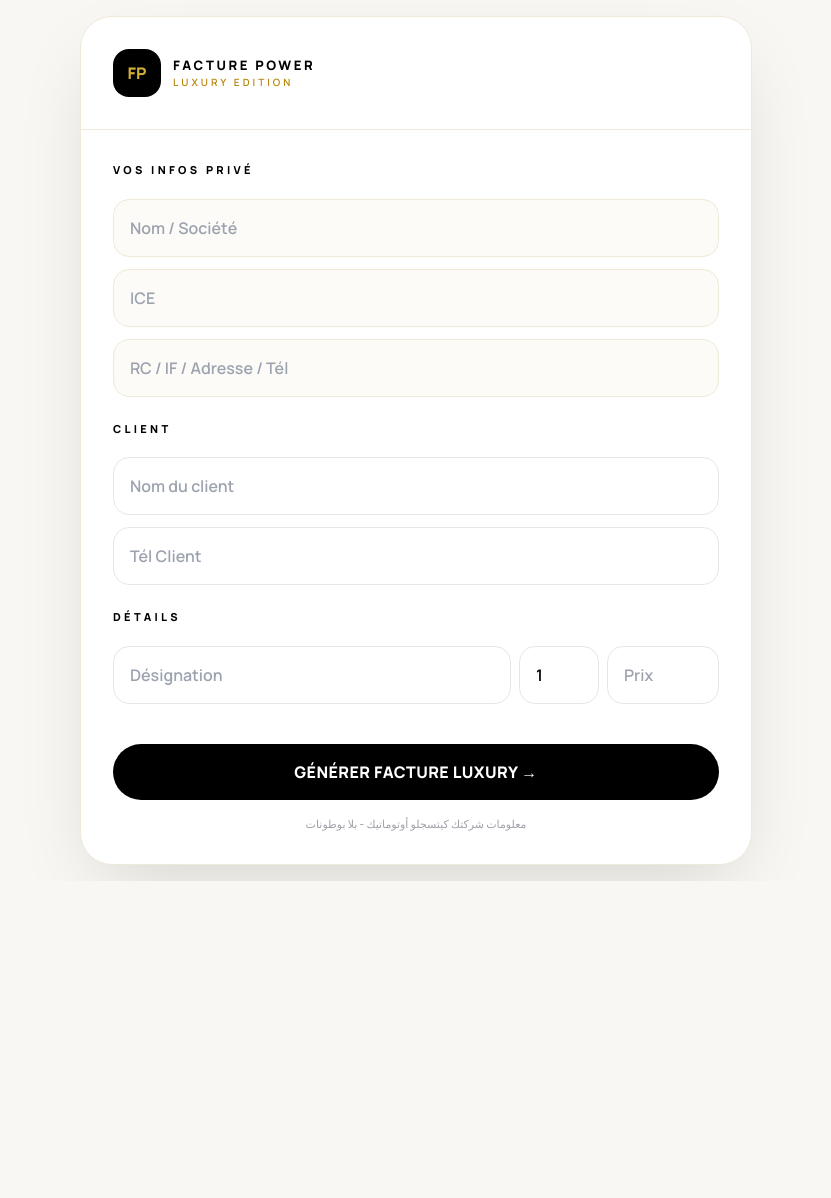
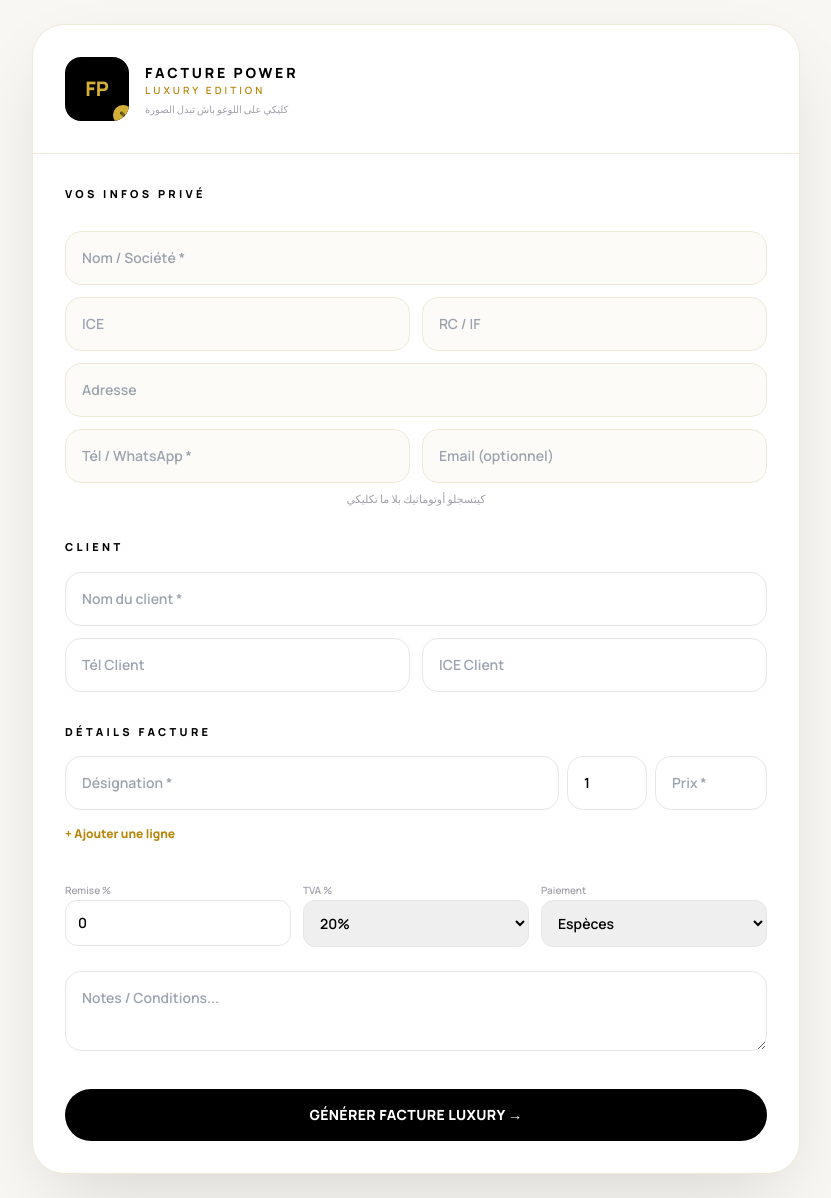
Before and after one commit to ilyassebenmouloud123-source/fucture-power, a Flask app: page / in a window 1280 px wide. Shown: the whole page, without its empty margins (224-1055 px from the left). Before the commit the page ends 881 px from the top, so only its background shows below. Run offline with Flask 3, Linux system fonts and the light colour scheme; some libraries are stand-ins or nearby versions.

Commit message:
Update form.html

```diff
--- a/templates/form.html
+++ b/templates/form.html
@@ -2,33 +2,83 @@
 <html lang="fr"><head><meta charset="UTF-8"><meta name="viewport" content="width=device-width,initial-scale=1">
 <title>FACTURE POWER - LUXURY</title><script src="https://cdn.tailwindcss.com"></script>
 <link href="https://fonts.googleapis.com/css2?family=Cormorant+Garamond:wght@700&family=Manrope:wght@600;800&display=swap" rel="stylesheet">
-<style>body{font-family:'Manrope',sans-serif;background:#f8f7f3}.serif{font-family:'Cormorant Garamond',serif}.gold{color:#B8860B}.bg-gold{background:linear-gradient(135deg,#D4AF37,#B8860B)}</style>
+<style>body{font-family:'Manrope',sans-serif;background:#f8f7f3}.serif{font-family:'Cormorant Garamond',serif}.gold{color:#B8860B}</style>
 </head>
-<body class="min-h-screen p-4">
-<div class="max-w-2xl mx-auto bg-white rounded-[32px] shadow-[0_30px_80px_-20px_rgba(0,0,0,0.15)] border border-[#efe9d7] overflow-hidden">
-<div class="p-8 flex items-center gap-3 border-b border-[#efe9d7]"><div class="w-12 h-12 rounded-2xl bg-black flex items-center justify-center text-[#D4AF37] font-black">FP</div><div><p class="font-black tracking-[0.2em] text-[13px]">FACTURE POWER</p><p class="text-[10px] tracking-[0.3em] gold">LUXURY EDITION</p></div></div>
+<body class="min-h-screen p-3 md:p-6">
+<div class="max-w-3xl mx-auto bg-white rounded-[32px] shadow-[0_30px_80px_-20px_rgba(0,0,0,0.15)] border border-[#efe9d7] overflow-hidden">
+
+<!-- HEADER + LOGO UPLOAD -->
+<div class="p-8 border-b border-[#efe9d7] flex justify-between items-center">
+<div class="flex items-center gap-4">
+<label class="w-16 h-16 bg-black rounded-2xl flex items-center justify-center overflow-hidden cursor-pointer relative group">
+<img id="logoPreview" class="hidden w-full h-full object-cover">
+<span id="logoText" class="text-[#D4AF37] font-black text-xl">FP</span>
+<input type="file" id="logoInput" class="hidden" accept="image/*">
+<span class="absolute -bottom-1 -right-1 bg-[#D4AF37] text-[9px] w-5 h-5 rounded-full flex items-center justify-center">✎</span>
+</label>
+<div><p class="font-black tracking-[0.2em] text-[14px]">FACTURE POWER</p><p class="text-[10px] tracking-[0.3em] gold">LUXURY EDITION</p><p class="text-[10px] text-zinc-400 mt-1">كليكي على اللوغو باش تبدل الصورة</p></div>
+</div>
+<a id="waLink" target="_blank" class="hidden bg-green-500 text-white px-4 py-2 rounded-full text-xs font-bold">WhatsApp</a>
+</div>
+
 <div class="p-8">
-<form action="/facture" method="POST">
-<h2 class="font-bold text-[11px] tracking-[0.3em] mb-5">VOS INFOS PRIVÉ</h2>
-<input name="ent_nom" id="company" placeholder="Nom / Société" required class="w-full border border-[#efe9d7] rounded-2xl p-4 mb-3 bg-[#fcfbf7]">
-<input name="ent_ice" id="ice" placeholder="ICE" class="w-full border border-[#efe9d7] rounded-2xl p-4 mb-3 bg-[#fcfbf7]">
-<input name="ent_adresse" id="rc" placeholder="RC / IF / Adresse / Tél" class="w-full border border-[#efe9d7] rounded-2xl p-4 mb-6 bg-[#fcfbf7]">
+<form action="/facture" method="POST" id="mainForm">
+<h2 class="font-bold text-[11px] tracking-[0.3em] mb-3">VOS INFOS PRIVÉ</h2>
+<!-- HISTORIC -->
+<div id="historic" class="flex gap-2 mb-4 flex-wrap"></div>
 
-<h2 class="font-bold text-[11px] tracking-[0.3em] mb-5">CLIENT</h2>
-<input name="client" placeholder="Nom du client" required class="w-full border rounded-2xl p-4 mb-3">
-<input name="client_tel" placeholder="Tél Client" class="w-full border rounded-2xl p-4 mb-6">
+<input name="ent_nom" id="company" placeholder="Nom / Société *" required class="w-full border border-[#efe9d7] rounded-2xl p-4 mb-3 bg-[#fcfbf7] text-sm">
+<div class="grid grid-cols-2 gap-3 mb-3">
+<input name="ent_ice" id="ice" placeholder="ICE" class="border border-[#efe9d7] rounded-2xl p-4 bg-[#fcfbf7] text-sm">
+<input name="ent_rc" id="rc" placeholder="RC / IF" class="border border-[#efe9d7] rounded-2xl p-4 bg-[#fcfbf7] text-sm">
+</div>
+<input name="ent_adresse" id="adresse" placeholder="Adresse" class="w-full border border-[#efe9d7] rounded-2xl p-4 mb-3 bg-[#fcfbf7] text-sm">
+<div class="grid grid-cols-2 gap-3 mb-2">
+<input name="ent_tel" id="tel" placeholder="Tél / WhatsApp *" required class="border border-[#efe9d7] rounded-2xl p-4 bg-[#fcfbf7] text-sm">
+<input name="ent_email" id="email" placeholder="Email (optionnel)" class="border border-[#efe9d7] rounded-2xl p-4 bg-[#fcfbf7] text-sm">
+</div>
+<p class="text-[11px] text-zinc-400 text-center mb-8">كيتسجلو أوتوماتيك بلا ما تكليكي</p>
 
-<h2 class="font-bold text-[11px] tracking-[0.3em] mb-5">DÉTAILS</h2>
-<div id="items"><div class="flex gap-2 mb-2"><input name="nom" placeholder="Désignation" required class="flex-1 border rounded-2xl p-4"><input name="qte" type="number" value="1" class="w-20 border rounded-2xl p-4"><input name="prix" type="number" placeholder="Prix" required class="w-28 border rounded-2xl p-4"></div></div>
+<h2 class="font-bold text-[11px] tracking-[0.3em] mb-4">CLIENT</h2>
+<input name="client" placeholder="Nom du client *" required class="w-full border rounded-2xl p-4 mb-3 text-sm">
+<div class="grid grid-cols-2 gap-3 mb-8">
+<input name="client_tel" id="clientTel" placeholder="Tél Client" class="border rounded-2xl p-4 text-sm">
+<input name="client_ice" placeholder="ICE Client" class="border rounded-2xl p-4 text-sm">
+</div>
 
-<button type="submit" class="w-full bg-black text-white rounded-full p-4 font-bold mt-8 tracking-wide">GÉNÉRER FACTURE LUXURY →</button>
+<h2 class="font-bold text-[11px] tracking-[0.3em] mb-4">DÉTAILS FACTURE</h2>
+<div id="items">
+<div class="flex gap-2 mb-2"><input name="nom" placeholder="Désignation *" required class="flex-1 border rounded-2xl p-4 text-sm"><input name="qte" type="number" value="1" min="1" class="w-20 border rounded-2xl p-4 text-sm"><input name="prix" type="number" placeholder="Prix *" required class="w-28 border rounded-2xl p-4 text-sm"></div>
+</div>
+<button type="button" onclick="addItem()" class="text-xs gold font-bold mt-2">+ Ajouter une ligne</button>
+
+<div class="grid grid-cols-3 gap-3 mt-8">
+<div><label class="text-[10px] text-zinc-400">Remise %</label><input name="remise" type="number" value="0" class="w-full border rounded-xl p-3 text-sm"></div>
+<div><label class="text-[10px] text-zinc-400">TVA %</label><select name="tva" class="w-full border rounded-xl p-3 text-sm"><option value="0">0%</option><option value="20" selected>20%</option><option value="10">10%</option></select></div>
+<div><label class="text-[10px] text-zinc-400">Paiement</label><select name="paiement" class="w-full border rounded-xl p-3 text-sm"><option>Espèces</option><option>Virement</option><option>Chèque</option></select></div>
+</div>
+
+<textarea name="notes" placeholder="Notes / Conditions..." class="w-full border rounded-2xl p-4 mt-6 text-sm h-20"></textarea>
+
+<button type="submit" class="w-full bg-black text-white rounded-full p-4 font-bold mt-8 tracking-wide text-sm">GÉNÉRER FACTURE LUXURY →</button>
 </form>
-<p class="text-[11px] text-zinc-400 text-center mt-4">معلومات شركتك كيتسجلو أوتوماتيك - بلا بوطونات</p>
 </div>
 </div>
+
 <script>
-const c=document.getElementById('company'),i=document.getElementById('ice'),r=document.getElementById('rc');
-c.value=localStorage.getItem('company')||''; i.value=localStorage.getItem('ice')||''; r.value=localStorage.getItem('rc')||'';
-[c,i,r].forEach(el=>el.addEventListener('input',()=>{localStorage.setItem('company',c.value);localStorage.setItem('ice',i.value);localStorage.setItem('rc',r.value)}));
-</script>
-</body></html>
+// LOGO
+const logoInput=document.getElementById('logoInput'),logoPreview=document.getElementById('logoPreview'),logoText=document.getElementById('logoText');
+logoInput.addEventListener('change',e=>{const r=new FileReader();r.onload=()=>{localStorage.setItem('logo',r.result);showLogo()};r.readAsDataURL(e.target.files[0])});
+function showLogo(){const l=localStorage.getItem('logo');if(l){logoPreview.src=l;logoPreview.classList.remove('hidden');logoText.classList.add('hidden')}}showLogo();
+
+// HISTORIC + AUTO SAVE + WHATSAPP
+const c=document.getElementById('company'),ic=document.getElementById('ice'),rcEl=document.getElementById('rc'),ad=document.getElementById('adresse'),tel=document.getElementById('tel'),em=document.getElementById('email'),waLink=document.getElementById('waLink');
+c.value=localStorage.getItem('company')||'';ic.value=localStorage.getItem('ice')||'';rcEl.value=localStorage.getItem('rc')||'';ad.value=localStorage.getItem('adresse')||'';tel.value=localStorage.getItem('tel')||'';em.value=localStorage.getItem('email')||'';
+let hist=JSON.parse(localStorage.getItem('historic')||'[]');
+function renderHistoric(){const d=document.getElementById('historic');d.innerHTML='';hist.slice(0,5).forEach(h=>{const b=document.createElement('button');b.type='button';b.innerText=h.company;b.className='text-[11px] bg-[#fcf9ef] border border-[#efe9d7] px-3 py-1.5 rounded-full';b.onclick=()=>{c.value=h.company;ic.value=h.ice;rcEl.value=h.rc;ad.value=h.adresse;tel.value=h.tel;em.value=h.email;save()};d.appendChild(b)})}
+renderHistoric();
+function updateWa(){if(tel.value){waLink.href='https://wa.me/'+tel.value.replace(/[^0-9]/g,'');waLink.classList.remove('hidden')}else waLink.classList.add('hidden')}
+updateWa();
+function save(){localStorage.setItem('company',c.value);localStorage.setItem('ice',ic.value);localStorage.setItem('rc',rcEl.value);localStorage.setItem('adresse',ad.value);localStorage.setItem('tel',tel.value);localStorage.setItem('email',em.value);updateWa();if(c.value&&!hist.find(x=>x.company==c.value)){hist.unshift({company:c.value,ice:ic.value,rc:rcEl.value,adresse:ad.value,tel:tel.value,email:em.value});localStorage.setItem('historic',JSON.stringify(hist.slice(0,10)));renderHistoric()}}
+[c,ic,rcEl,ad,tel,em].forEach(el=>el.addEventListener('input',save));
+function addItem(){const div=document.createElement('div
```
